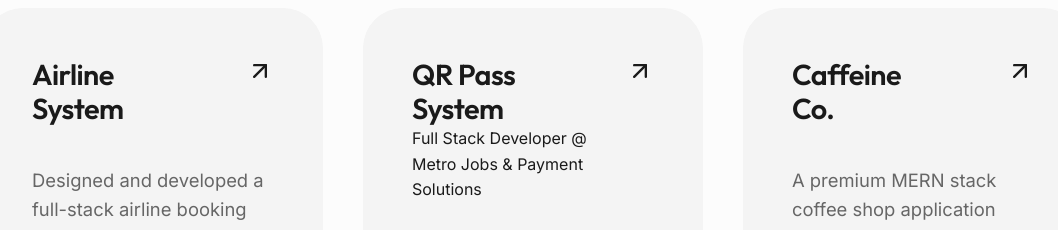
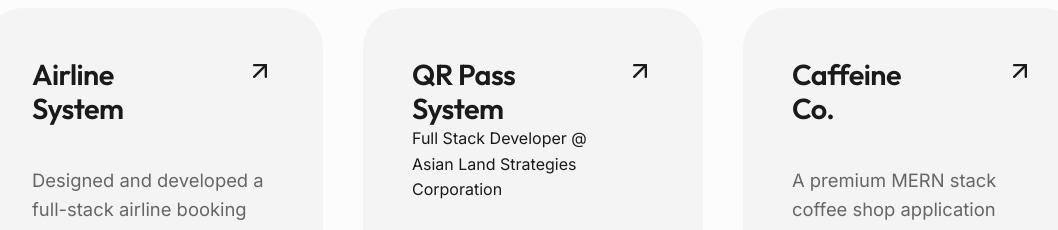
Before and after one commit to Jayronj0616/portfolio, a React (Vite) app: page / in a window 1280 px wide. Shown: the part 2300-2530 px from the top of the page, without its empty margins (107-1165 px from the left). Built offline with nearby package versions, Linux system fonts and the light colour scheme.

Commit message:
fix aslc name

```diff
--- a/src/data/portfolioData.js
+++ b/src/data/portfolioData.js
@@ -42,7 +42,7 @@
       tags: ["Laravel 10", "IndexedDB", "Role-Based Access"],
       link: "#",
       github: "#",
-      company: "Metro Jobs & Payment Solutions",
+      company: "Asian Land Strategies Corporation",
       role: "Full Stack Developer",
       images: [
         "/images/qr.png",
```
